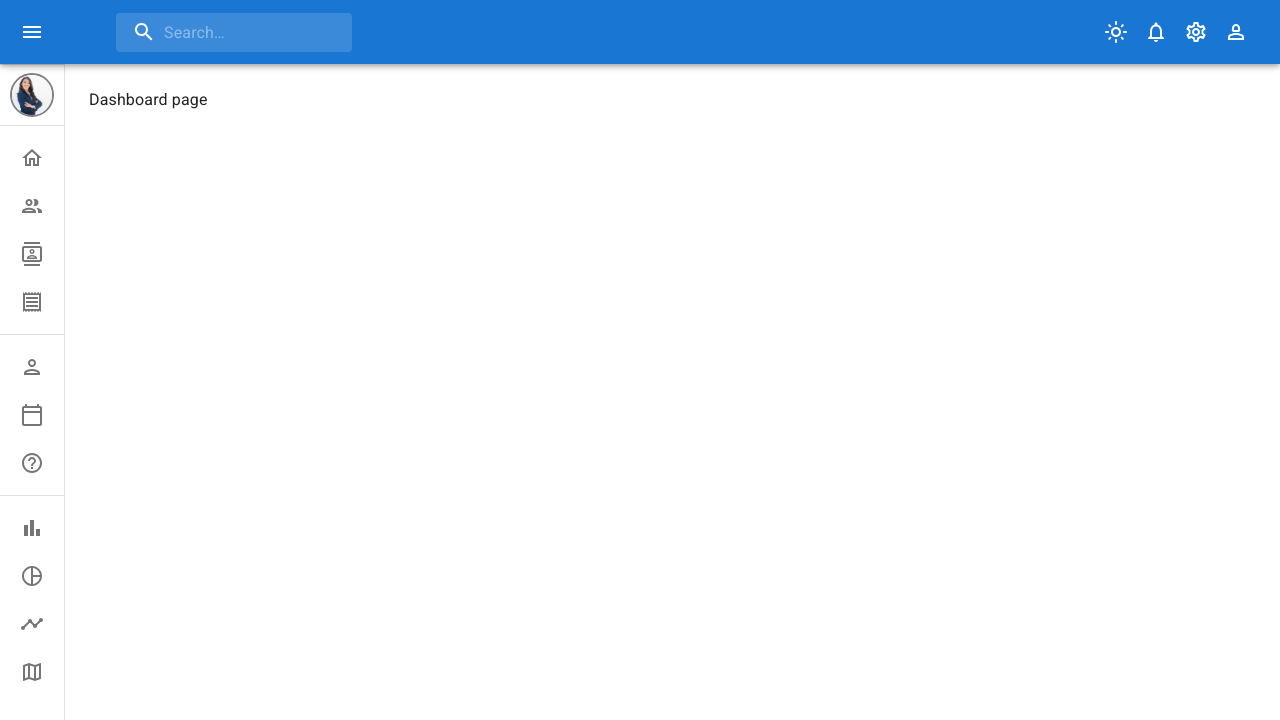
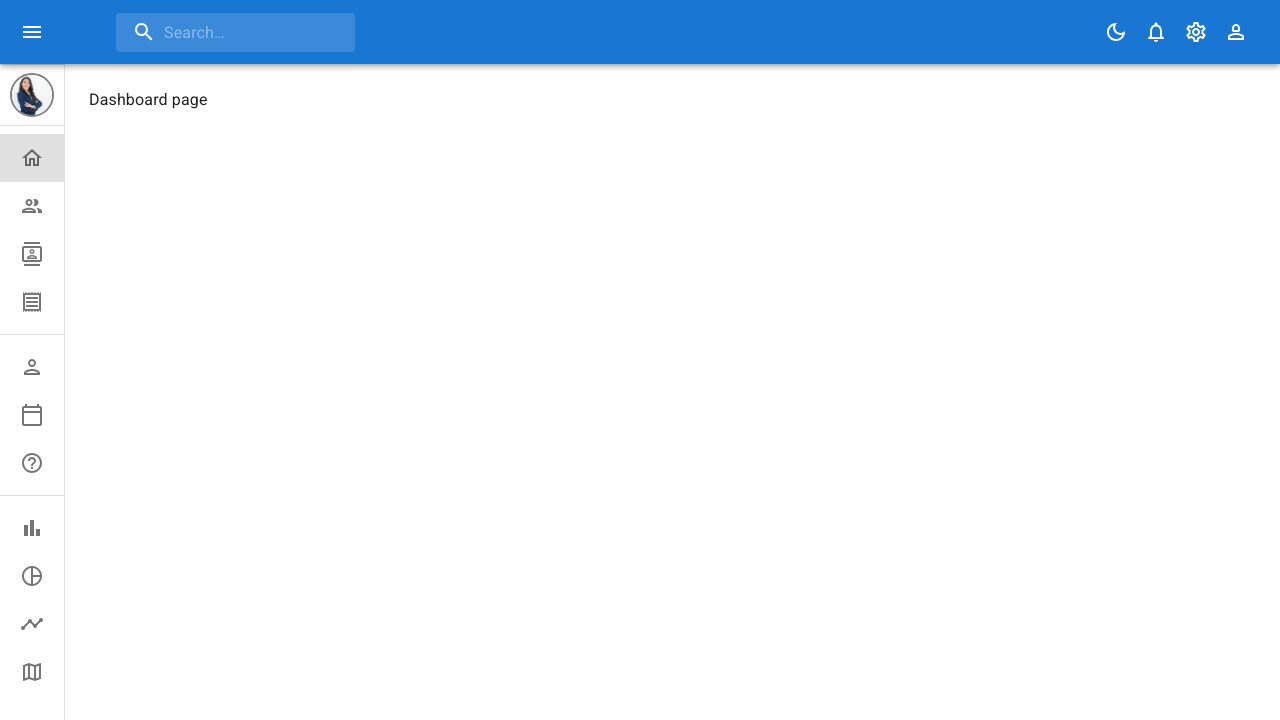
Before and after one commit to saramahmoud55/Admin-Dashboard, a React (Vite) app: page / in a window 1280 px wide. Shown: the top 720 px of the page. Built offline with nearby package versions, Linux system fonts and the light colour scheme.

Commit message:
adding roating and styling sidebar

```diff
--- a/src/components/SideBar.jsx
+++ b/src/components/SideBar.jsx
@@ -22,7 +22,9 @@ import BarChartOutlinedIcon from "@mui/icons-material/BarChartOutlined";
 import PieChartOutlineOutlinedIcon from "@mui/icons-material/PieChartOutlineOutlined";
 import TimelineOutlinedIcon from "@mui/icons-material/TimelineOutlined";
 import MapOutlinedIcon from "@mui/icons-material/MapOutlined";
-import { useNavigate } from "react-router-dom";
+import { useLocation, useNavigate } from "react-router-dom";
+import { grey } from '@mui/material/colors';
+
 const drawerWidth = 240;
 
 const DrawerHeader = styled("div")(({ theme }) => ({
@@ -100,9 +102,18 @@ const Array3 = [
   { text: "Line Chart ", icon: <TimelineOutlinedIcon />, path: "/line" },
   { text: "Geography Chart ", icon: <MapOutlinedIcon />, path: "/geography" },
 ];
+
 const SideBar = ({ open, handleDrawerClose }) => {
+
+
   const theme = useTheme();
   const navigate = useNavigate();
+  const location = useLocation()
+
+
+
+
+
   return (
     <Drawer variant="permanent" open={open}>
       <DrawerHeader>
@@ -157,6 +168,7 @@ const SideBar = ({ open, handleDrawerClose }) => {
                 minHeight: 48,
                 justifyContent: open ? "initial" : "center",
                 px: 2.5,
+                bgcolor:location.pathname===  item.path ? theme.palette.mode==="dark"? grey[800]:grey[300] :null
               }}
             >
               <ListItemIcon
--- a/src/components/TopBar.jsx
+++ b/src/components/TopBar.jsx
@@ -112,7 +112,7 @@ const TopBar = ({ open, handleDrawerOpen,setMode }) => {
 
         <Box flexGrow={1} />
         <Stack direction={"row"}>
-          {theme.palette.mode ==="light" ? (
+          {theme.palette.mode ==="dark" ? (
             <IconButton onClick={()=>{
                 localStorage.setItem("currentMode",theme.palette.mode==="dark"?"light":"dark" )
                 setMode((prevMode) =>
```
